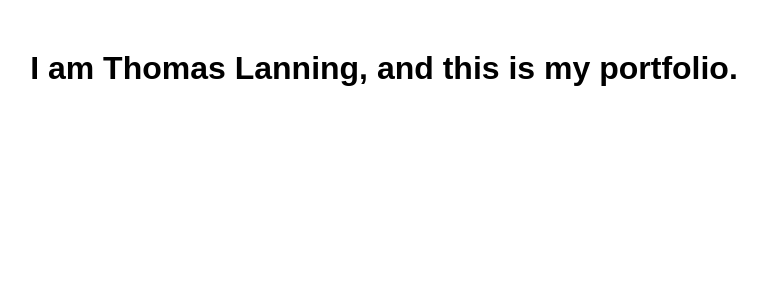
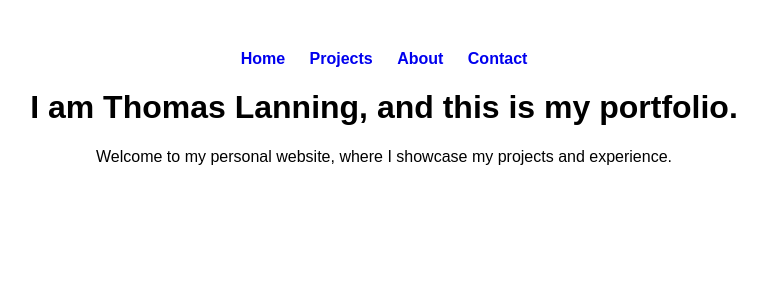
Before and after one commit to thomas-lanning/portfolio, a Flask app: page / in a window 1280 px wide. Shown: the top 300 px of the page, without its empty margins (256-1023 px from the left). Run offline with Flask 3, Linux system fonts and the light colour scheme.

Commit message:
Getting it all sorted ...

```diff
--- a/app.py
+++ b/app.py
@@ -1,10 +1,29 @@
-from flask import Flask, render_template
+from flask import Flask, render_template, jsonify
+import json
 
 app = Flask(__name__)
+
+# Load projects from JSON file
+def load_projects():
+    with open("data/projects.json") as f:
+        return json.load(f)
 
 @app.route('/')
 def home():
     return render_template('index.html')
 
+@app.route('/projects')
+def projects():
+    projects = load_projects()
+    return render_template('projects.html', projects=projects)
+
+@app.route('/about')
+def about():
+    return render_template('about.html')
+
+@app.route('/contact')
+def contact():
+    return render_template('contact.html')
+
 if __name__ == '__main__':
-    app.run(host='0.0.0.0', port=5000)
+    app.run(debug=True)
--- a/static/styles.css
+++ b/static/styles.css
@@ -1,6 +1,20 @@
 body {
     font-family: Arial, sans-serif;
     text-align: center;
-    background-color: #222;
-    color: white;
+    margin: 50px;
 }
+
+nav ul {
+    list-style-type: none;
+    padding: 0;
+}
+
+nav ul li {
+    display: inline;
+    margin: 0 10px;
+}
+
+nav ul li a {
+    text-decoration: none;
+    font-weight: bold;
+}
--- /dev/null
+++ b/templates/base.html
@@ -0,0 +1,23 @@
+<!DOCTYPE html>
+<html lang="en">
+<head>
+    <meta charset="UTF-8">
+    <meta name="viewport" content="width=device-width, initial-scale=1.0">
+    <title>{% block title %}Portfolio{% endblock %}</title>
+    <link rel="stylesheet" href="{{ url_for('static', filename='styles.css') }}">
+</head>
+<body>
+    <nav>
+        <ul>
+            <li><a href="{{ url_for('home') }}">Home</a></li>
+            <li><a href="{{ url_for('projects') }}">Projects</a></li>
+            <li><a href="{{ url_for('about') }}">About</a></li>
+            <li><a href="{{ url_for('contact') }}">Contact</a></li>
+        </ul>
+    </nav>
+
+    <main>
+        {% block content %}{% endblock %}
+    </main>
+</body>
+</html>
--- a/templates/index.html
+++ b/templates/index.html
@@ -1,18 +1,8 @@
-<!DOCTYPE html>
-<html lang="en">
-<head>
-    <meta charset="UTF-8">
-    <meta name="viewport" content="width=device-width, initial-scale=1.0">
-    <title>Thomas Lanning - Portfolio</title>
-    <style>
-        body {
-            font-family: Arial, sans-serif;
-            text-align: center;
-            margin: 50px;
-        }
-    </style>
-</head>
-<body>
+{% extends "base.html" %}
+
+{% block title %}Home - Portfolio{% endblock %}
+
+{% block content %}
     <h1>I am Thomas Lanning, and this is my portfolio.</h1>
-</body>
-</html>
+    <p>Welcome to my personal website, where I showcase my projects and experience.</p>
+{% endblock %}
```
Also changed, not shown: data/projects.json (added, +12 -0 lines), templates/projects.html (added, +16 -0 lines).
